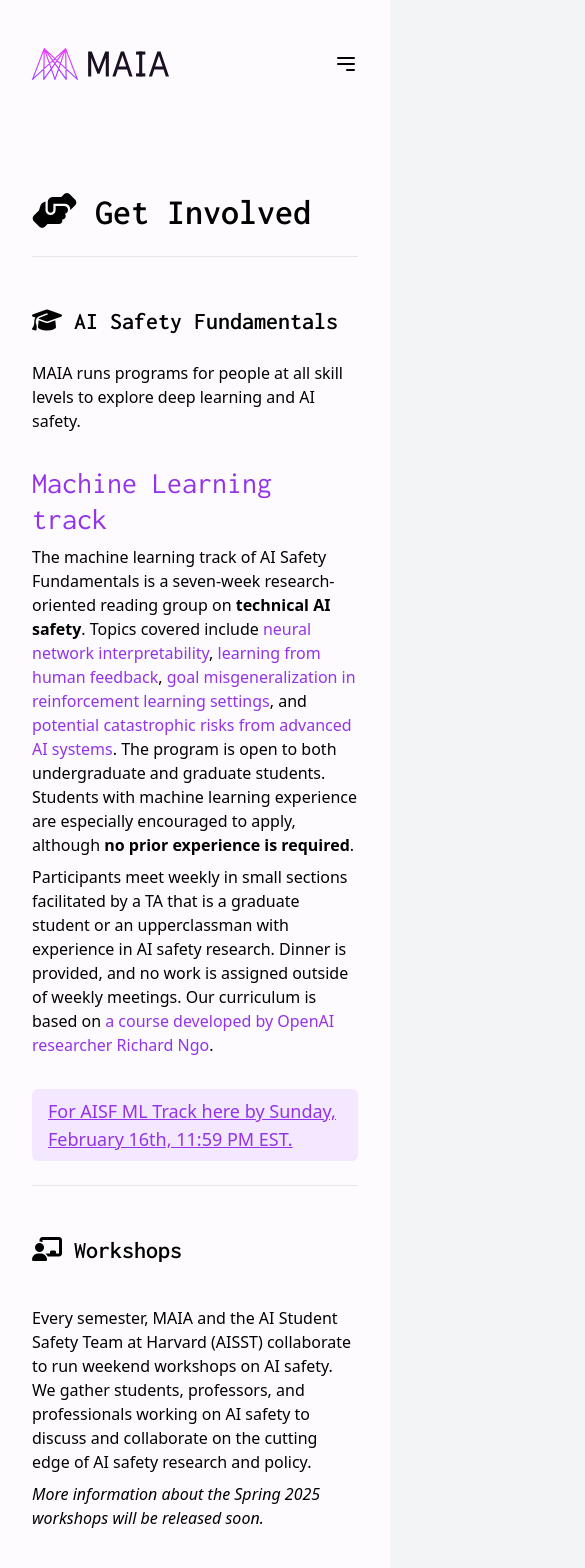
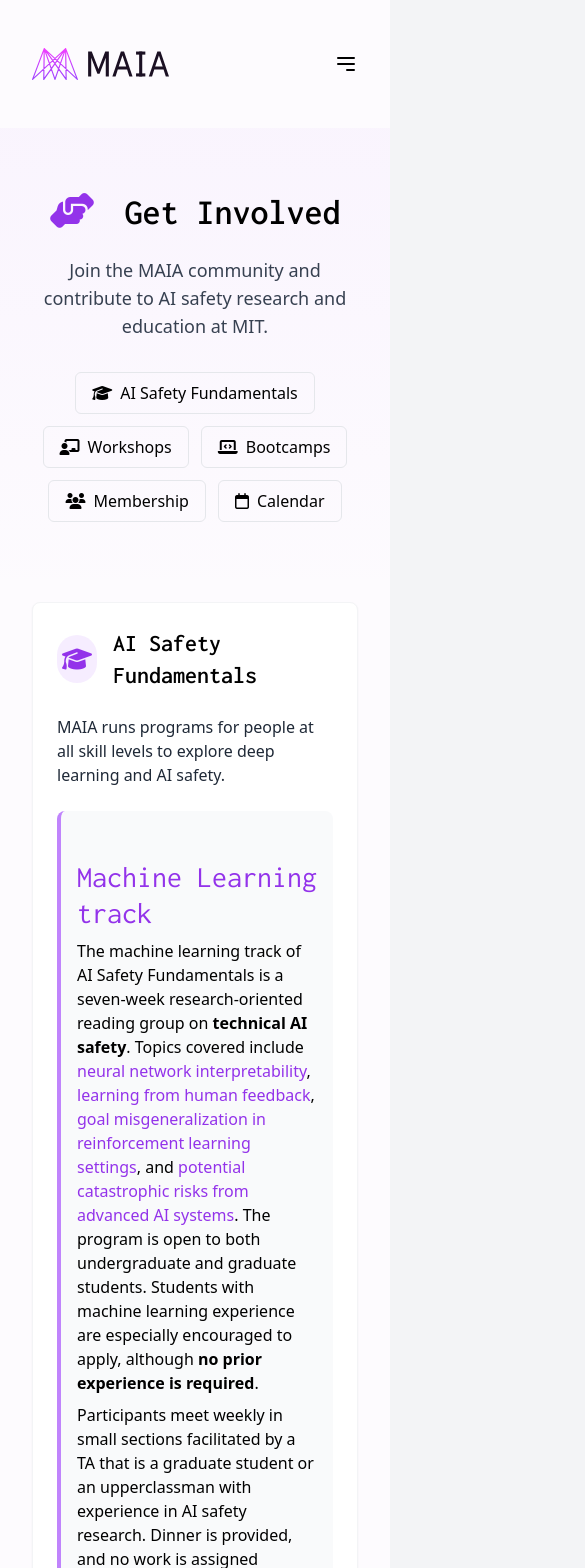
Before and after one commit to MIT-AI-Alignment/maia-website, a SvelteKit app: page /getinvolved in a window 390 px wide. Shown: the top 1568 px of the page, 585 px wide, since content can reach past the window. Built offline with nearby package versions, Linux system fonts and the light colour scheme.

Commit message:
feat: Massive update to the Get Involved Pagex

```diff
--- /dev/null
+++ b/src/components/Button.svelte
@@ -0,0 +1,64 @@
+<script lang="ts">
+	import { createEventDispatcher } from 'svelte';
+
+	export let text = '';
+	export let icon = '';
+	export let type: 'primary' | 'secondary' | 'outline' | 'text' | 'purple' | 'fuchsia' = 'primary';
+	export let size: 'sm' | 'md' | 'lg' = 'md';
+	export let href: string | undefined = undefined;
+	export let disabled = false;
+	export let fullWidth = false;
+	export let ariaLabel: string | undefined = undefined;
+
+	const dispatch = createEventDispatcher();
+
+	// Determine classes based on props
+	$: typeClasses = {
+		primary: 'bg-maia_blue hover:bg-maia_blue-600 text-white',
+		secondary: 'bg-maia_teal hover:bg-maia_teal-600 text-white',
+		outline: 'bg-transparent border border-maia_blue text-maia_blue hover:bg-maia_blue/10',
+		text: 'bg-transparent text-maia_blue hover:bg-maia_blue/10',
+		purple: 'bg-purple-600 hover:bg-purple-700 text-white dark:bg-purple-600 dark:text-white dark:hover:bg-purple-500',
+		fuchsia: 'bg-fuchsia-600 hover:bg-fuchsia-700 text-white dark:bg-fuchsia-600 dark:text-white dark:hover:bg-fuchsia-500'
+	}[type];
+
+	$: sizeClasses = {
+		sm: 'text-sm py-1.5 px-3',
+		md: 'text-base py-2 px-4',
+		lg: 'text-lg py-2.5 px-5'
+	}[size];
+
+	$: widthClass = fullWidth ? 'w-full' : '';
+
+	function handleClick(event: MouseEvent) {
+		if (disabled) {
+			event.preventDefault();
+			return;
+		}
+		dispatch('click', event);
+	}
+</script>
+
+<svelte:element
+	this={href ? 'a' : 'button'}
+	{href}
+	{disabled}
+	aria-label={ariaLabel || text}
+	class="inline-flex items-center justify-center rounded-md font-medium transition-all duration-200
+		{typeClasses} {sizeClasses} {widthClass}
+		{disabled ? 'opacity-50 cursor-not-allowed' : 'cursor-pointer'}
+		active:scale-95 focus:outline-none focus:ring-2 focus:ring-maia_blue/50"
+	on:click={handleClick}
+>
+	{#if icon}
+		<i class="{icon} {text ? 'mr-2' : ''}"></i>
+	{/if}
+	{#if text}
+		<span>{text}</span>
+	{/if}
+	<slot />
+</svelte:element>
+
+<style>
+	/* Add any additional styles here */
+</style>
--- a/src/routes/getinvolved/+page.svelte
+++ b/src/routes/getinvolved/+page.svelte
@@ -5,6 +5,7 @@
 
 	import Footer from '../components/footer.svelte';
 	import Navbar from '../components/navbar.svelte';
+	import Button from '../../components/Button.svelte';
 	import AisfGov from './AISFGov.svelte';
 	import Aisfml from './AISFML.svelte';
 	import Bootcamps from './Bootcamps.svelte';
@@ -12,16 +13,18 @@
 	import Calendar from './Calendar.svelte';
 	import { CONFIG } from '$lib/config';
 
-	type SectionContent = {
-		component: ComponentType | null;
-		customContent?: boolean;
-		render?: () => {
+	type RenderResult = {
 		html: string;
 		components: {
 			showML: boolean;
 			showGov: boolean;
 		};
 	};
+
+	type SectionContent = {
+		component: ComponentType | null;
+		customContent?: boolean;
+		render?: () => RenderResult;
 	};
 
 	type Section = {
@@ -73,6 +76,17 @@
 			content: () => ({ component: Calendar })
 		}
 	];
+
+	function hasRender(content: SectionContent): content is SectionContent & { render: () => RenderResult } {
+		return content.customContent === true && typeof content.render === 'function';
+	}
+
+	function scrollToSection(id: string) {
+		const element = document.getElementById(id);
+		if (element) {
+			element.scrollIntoView({ behavior: 'smooth' });
+		}
+	}
 </script>
 
 <svelte:head>
@@ -83,39 +97,113 @@
 	/>
 </svelte:head>
 
-<!-- NOTE: There is so much text here, include pictures? -->
 <main class="min-h-screen bg-maia_white dark:bg-maia_black dark:text-maia_white">
 	<Navbar />
-	<div class="px-8 md:px-24">
-		<h1 class="pt-48 text-4xl md:text-4xl lg:text-5xl w-full md:w-4/5 font-heading font-[550]">
-			<i class="fa-solid fa-hands-helping"></i> Get Involved
+
+	<!-- Hero Section -->
+	<div class="bg-gradient-to-b from-purple-500/5 to-transparent dark:from-purple-500/10 pt-32 pb-12">
+		<div class="px-8 md:px-24 mx-auto max-w-4xl">
+			<h1 class="pt-16 text-4xl md:text-5xl lg:text-6xl font-heading font-[550] mb-6 text-center">
+				<i class="fa-solid fa-hands-helping mr-3 text-purple-600"></i> Get Involved
 			</h1>
-		<br />
-		<hr />
+			<p class="text-center text-lg mb-8 max-w-2xl mx-auto text-gray-700 dark:text-gray-300">
+				Join the MAIA community and contribute to AI safety research and education at MIT.
+			</p>
 
+			<!-- Navigation Buttons -->
+			<div class="flex flex-wrap justify-center gap-3 mb-8">
 				{#each sections as section}
-			<section id={section.id}>
-				<h2 class="pt-12 text-2xl font-heading font-[550]">
-					<i class={section.icon}></i>
+					<Button
+						text={section.title}
+						icon={section.icon}
+						type="outline"
+						size="md"
+						on:click={() => scrollToSection(section.id)}
+					/>
+				{/each}
+			</div>
+		</div>
+	</div>
+
+	<!-- Content Sections -->
+	<div class="px-8 md:px-24 mx-auto max-w-4xl pb-16">
+		{#each sections as section, i}
+			{@const sectionContent = section.content()}
+			<section
+				id={section.id}
+				class="mb-16 rounded-lg p-6 bg-white dark:bg-maia_black/70 shadow-sm dark:shadow-purple-500/5 border border-gray-100 dark:border-purple-800"
+			>
+				<div class="flex items-center mb-6">
+					<div class="w-12 h-12 rounded-full bg-purple-500/10 dark:bg-purple-500/20 flex items-center justify-center mr-4">
+						<i class={section.icon + " text-2xl text-purple-600"}></i>
+					</div>
+					<h2 class="text-2xl md:text-3xl font-heading font-[550]">
 						{section.title}
 					</h2>
-				<br />
+				</div>
 
-				{#if section.content().customContent}
-					{@html section.content().render().html}
-					{#if section.content().render().components.showML}
+				<div class="mt-4">
+					{#if hasRender(sectionContent)}
+						{@const renderResult = sectionContent.render()}
+						<div class="prose dark:prose-invert max-w-none">
+							{@html renderResult.html}
+						</div>
+						{#if renderResult.components.showML}
+							<div class="mt-6 p-4 rounded-lg bg-gray-50 dark:bg-maia_black/40 border-l-4 border-purple-400">
 								<Aisfml />
+							</div>
 						{/if}
-					{#if section.content().render().components.showGov}
+						{#if renderResult.components.showGov}
+							<div class="mt-6 p-4 rounded-lg bg-gray-50 dark:bg-maia_black/40 border-l-4 border-fuchsia-400">
 								<AisfGov />
+							</div>
 						{/if}
 					{:else}
-					<svelte:component this={section.content().component} />
+						<div class="prose dark:prose-invert max-w-none">
+							<svelte:component this={sectionContent.component} />
+						</div>
 					{/if}
+				</div>
 			</section>
-			<br />
-			<hr />
+
+			{#if i < sections.length - 1}
+				<div class="flex justify-center mb-16">
+					<div class="w-16 h-1 bg-gray-200 dark:bg-gray-700 rounded-full"></div>
+				</div>
+			{/if}
 		{/each}
+
+		<div class="flex justify-center mt-8 mb-12">
+			<Button
+				text="Back to Top"
+				icon="fa-solid fa-arrow-up"
+				type="text"
+				on:click={() => window.scrollTo({ top: 0, behavior: 'smooth' })}
+			/>
 		</div>
+	</div>
+
 	<Footer></Footer>
 </main>
+
+<style lang="postcss">
+	:global(.prose) {
+		@apply text-gray-800 dark:text-gray-200;
+	}
+
+	:global(.prose a) {
+		@apply text-purple-600 dark:text-purple-400 font-medium hover:text-purple-700 dark:hover:text-purple-300 transition-colors;
+	}
+
+	:global(.prose p) {
+		@apply mb-4;
+	}
+
+	:global(.prose ul) {
+		@apply mb-4 ml-6 list-disc;
+	}
+
+	:global(.prose li) {
+		@apply mb-2;
+	}
+</style>
--- a/src/routes/getinvolved/AISFGov.svelte
+++ b/src/routes/getinvolved/AISFGov.svelte
@@ -1,3 +1,8 @@
+<script>
+	import { CONFIG } from '$lib/config';
+	import Button from '../../components/Button.svelte';
+</script>
+
 <section>
 	<h3 class="pt-8 text-3xl font-heading text-fuchsia-600 dark:text-fuchsia-500">Policy track</h3>
 	<p class="pt-2">
@@ -21,11 +26,13 @@
 			a course developed by experts on AI policy</a
 		>.
 	</p>
-	<p
-		class="font-heading underline text-lg mt-4 bg-fuchsia-100 text-fuchsia-600 dark:bg-fuchsia-700 dark:text-fuchsia-200 rounded-md p-2 w-fit"
-	>
-		Apply <a href="https://airtable.com/appci3nEZe4nlb8oX/shrSLlrgeIFubZnGd" class="underline">
-			here</a
-		> by Wednesday, September 18th, 11:59pm EST.
-	</p>
+	<div class="mt-8">
+		<Button
+			text="Apply for AISF Policy Track here by {CONFIG.aisf_gov.deadline}"
+			icon="fa-solid fa-arrow-right"
+			type="fuchsia"
+			size="md"
+			href={CONFIG.aisf_gov.applicationLink}
+		/>
+	</div>
 </section>
--- a/src/routes/getinvolved/AISFML.svelte
+++ b/src/routes/getinvolved/AISFML.svelte
@@ -1,5 +1,6 @@
 <script>
 	import { CONFIG } from '$lib/config';
+	import Button from '../../components/Button.svelte';
 </script>
 
 <section>
@@ -38,13 +39,13 @@
 			a course developed by OpenAI researcher Richard Ngo</a
 		>.
 	</p>
-	<a href="https://airtable.com/appci3nEZe4nlb8oX/shrSLlrgeIFubZnGd"
-		><h2
-			class="mt-8 w-fit text-lg underline bg-purple-100 text-purple-600 dark:bg-purple-700 dark:text-purple-200 rounded-md py-2 px-4"
-		>
-			<a href={CONFIG.aisf_ml.applicationLink} class="text-purple-600 dark:text-purple-300"
-				>For AISF ML Track here by {CONFIG.aisf_ml.deadline}.</a
-			>
-		</h2></a
-	>
+	<div class="mt-8">
+		<Button
+			text="Apply for AISF ML Track here by {CONFIG.aisf_ml.deadline}"
+			icon="fa-solid fa-arrow-right"
+			type="purple"
+			size="md"
+			href={CONFIG.aisf_ml.applicationLink}
+		/>
+	</div>
 </section>
--- a/src/routes/getinvolved/Calendar.svelte
+++ b/src/routes/getinvolved/Calendar.svelte
@@ -1,25 +1,47 @@
 <script>
 	import { CONFIG } from '$lib/config';
+	import Button from '../../components/Button.svelte';
 </script>
 
 <div>
 	Stay up to date with the happenings of MAIA by adding the calendar below or signing up for our mailing
 	list.
 	<br />
+	<div class="calendar-container w-full overflow-hidden">
 		<iframe
 			title="MAIA Public Calendar"
 			src="https://calendar.google.com/calendar/embed?height=800&wkst=1&ctz=America%2FNew_York&showPrint=0&showTz=0&title=MAIA%20Public%20Calendar&src=ZTExYTA1NzY1NjIxMzNmMDM4M2Y2NGNiY2E4ZGFkODRiMGRlMjg1ZjE2MDA4YjQ4ZWVkNmU4MGVhM2QxZjQ2OEBncm91cC5jYWxlbmRhci5nb29nbGUuY29t&color=%23B39DDB"
 			style="border-width:0"
-		width="700"
+			class="w-full max-w-full"
 			height="500"
 			frameborder="0"
 			scrolling="no"
 		></iframe>
-	<a href="{CONFIG.mailingListLink} "
-		><h2
-			class="mt-8 w-fit text-lg underline bg-purple-100 text-purple-600 dark:bg-purple-700 dark:text-purple-200 rounded-md py-2 px-4"
-		>
-			<a href={CONFIG.mailingListLink} class="underline">Join our Mailing List</a>.
-		</h2></a
-	>
 	</div>
+	<div class="mt-8">
+		<Button
+			text="Join our Mailing List"
+			icon="fa-solid fa-envelope"
+			type="purple"
+			size="md"
+			href={CONFIG.mailingListLink}
+		/>
+	</div>
+</div>
+
+<style>
+	.calendar-container {
+		position: relative;
+		padding-bottom: 56.25%; /* 16:9 aspect ratio */
+		height: 0;
+		margin-top: 1rem;
+	}
+
+	.calendar-container iframe {
+		position: absolute;
+		top: 0;
+		left: 0;
+		width: 100%;
+		height: 100%;
+	}
+</style>
--- a/src/routes/getinvolved/Membership.svelte
+++ b/src/routes/getinvolved/Membership.svelte
@@ -1,6 +1,7 @@
 <script>
 	import Footer from '../components/footer.svelte';
 	import Navbar from '../components/navbar.svelte';
+	import Button from '../../components/Button.svelte';
 	import AisfGov from './AISFGov.svelte';
 	import Aisfml from './AISFML.svelte';
 	import Bootcamps from './Bootcamps.svelte';
@@ -72,12 +73,13 @@
 		>.
 	</p>
 	<div class="mt-8 space-y-4">
-		<a
+		<Button
+			text="Apply for Membership"
+			icon="fa-solid fa-arrow-right"
+			type="purple"
+			size="md"
 			href={CONFIG.membership.applicationLink}
-			class="block w-fit text-lg underline bg-purple-100 text-purple-600 dark:bg-purple-700 dark:text-purple-200 rounded-md py-2 px-4"
-		>
-			Apply for Membership
-		</a>
+		/>
 		<p class="text-sm">
 			Questions? Contact us at <a
 				href="mailto:maia-exec@mit.edu"
```
Also changed, not shown: static/images/initiatives/caip-exhibition/expo-flyer.png (added). Lines whose indentation alone changed are shown as unchanged.
